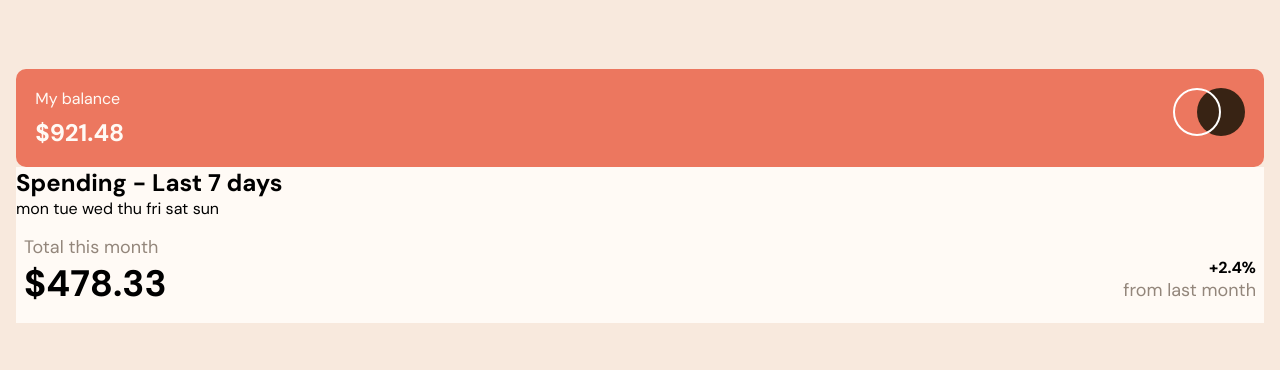
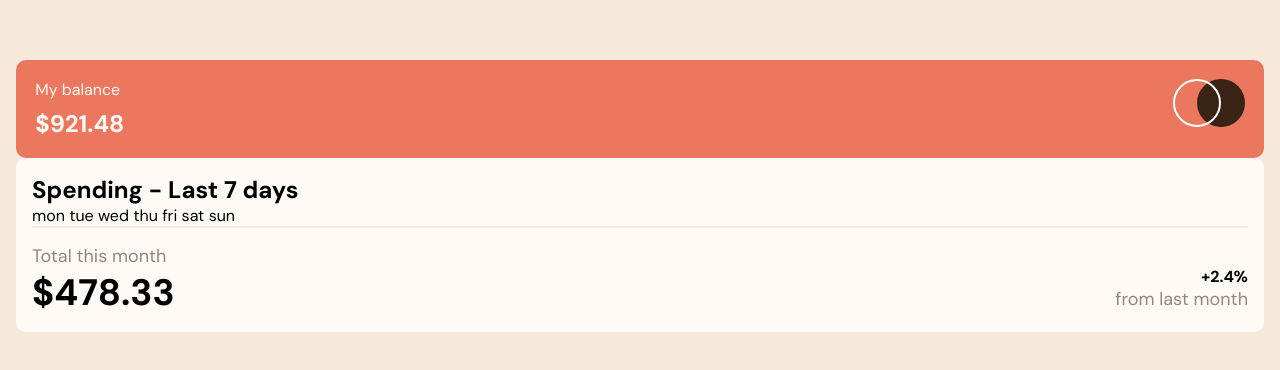
Before and after one commit to amrmabdelazeem/expenses-chart-component, a React (Vite) app: page / in a window 1280 px wide. Shown: the part 204-574 px from the top of the page. Built offline with nearby package versions, Linux system fonts and the light colour scheme.

Commit message:
Complete styling for TotalExpense

```diff
--- a/src/components/MainExpense/MainExpense.css
+++ b/src/components/MainExpense/MainExpense.css
@@ -1,3 +1,5 @@
 main {
   background-color: hsl(33, 100%, 98%);
+  padding: 1rem;
+  border-radius: 10px;
 }/*# sourceMappingURL=MainExpense.css.map */
--- a/src/components/MainExpense/MainExpense.scss
+++ b/src/components/MainExpense/MainExpense.scss
@@ -2,4 +2,6 @@
 
 main{
     background-color: $bg-inner;
+    padding: 1rem;
+    border-radius: 10px;
 }
--- a/src/components/MainExpense/TotalExpense/TotalExpense.css
+++ b/src/components/MainExpense/TotalExpense/TotalExpense.css
@@ -1,8 +1,9 @@
 .totalExpense {
-  margin: 1rem 0.5rem;
   display: flex;
   justify-content: space-between;
   align-items: center;
+  border-top: 2px solid hsl(27, 66%, 92%);
+  padding-top: 1rem;
 }
 .totalExpense p {
   color: hsl(28, 10%, 53%);
--- a/src/components/MainExpense/TotalExpense/TotalExpense.scss
+++ b/src/components/MainExpense/TotalExpense/TotalExpense.scss
@@ -1,10 +1,11 @@
 @import '../../../styles/vars';
 
 .totalExpense{
-    margin: 1rem .5rem;
     display: flex;
     justify-content: space-between;
     align-items: center;
+    border-top: 2px solid $bg-outter;
+    padding-top: 1rem;
 
     p{
         color: $heading-total-text;
```
Also changed, not shown: 2 other files (tests, documents, lock files or other folders).
